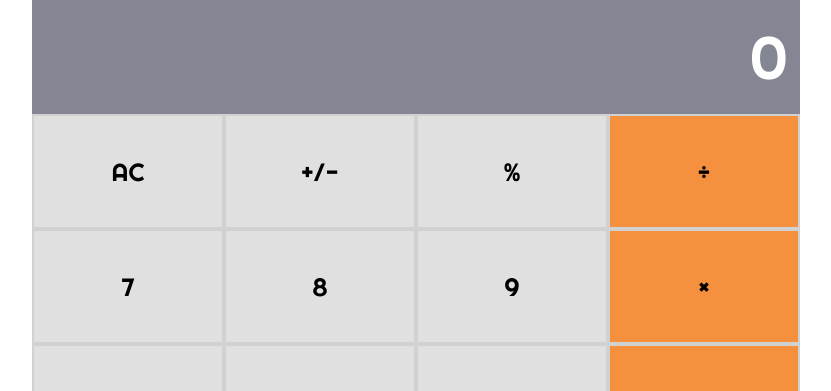
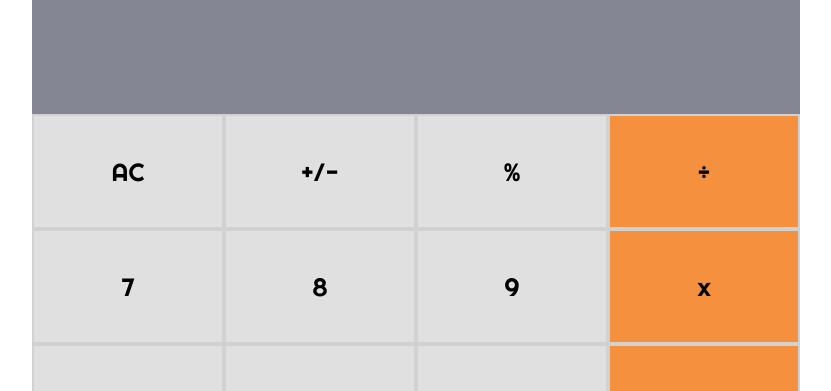
Before and after one commit to maxthestranger/math_magician, a React (Create React App) app: page / in a window 1280 px wide. Shown: the top 391 px of the page, without its empty margins (224-1055 px from the left). Built offline with nearby package versions, Linux system fonts and the light colour scheme.

Commit message:
add calculator logic

```diff
--- a/package.json
+++ b/package.json
@@ -6,6 +6,8 @@
     "@testing-library/jest-dom": "^5.16.4",
     "@testing-library/react": "^13.1.1",
     "@testing-library/user-event": "^13.5.0",
+    "big.js": "^6.1.1",
+    "prop-types": "^15.8.1",
     "react": "^18.0.0",
     "react-dom": "^18.0.0",
     "react-scripts": "5.0.1",
--- /dev/null
+++ b/src/components/Button.js
@@ -0,0 +1,34 @@
+import React, { Component } from 'react';
+import { PropTypes } from 'prop-types';
+
+export default class Button extends Component {
+  constructor(props) {
+    super(props);
+    this.state = {};
+  }
+
+  render() {
+    const { value, handleClick } = this.props;
+    return (
+      <button
+        type="button"
+        className={`btn ${
+          ['÷', 'x', '-', '+', '='].includes(value) ? 'primary' : ''
+        } ${value === '0' ? 'zero' : ''}`}
+        value="AC"
+        onClick={() => handleClick(value)}
+      >
+        {value}
+      </button>
+    );
+  }
+}
+
+Button.propTypes = {
+  value: PropTypes.string.isRequired,
+  handleClick: PropTypes.func,
+};
+
+Button.defaultProps = {
+  handleClick: () => null,
+};
--- a/src/components/Calculator.js
+++ b/src/components/Calculator.js
@@ -1,75 +1,67 @@
-/* eslint-disable react/prefer-stateless-function */
 import React, { Component } from 'react';
+import calculate from '../logic/calculate';
+import Button from './Button';
 
 class Calculator extends Component {
+  constructor(props) {
+    super(props);
+    this.state = {
+      obj: {
+        total: null,
+        next: null,
+        operation: null,
+      },
+    };
+    this.handleClick = this.handleClick.bind(this);
+  }
+
+  handleClick(btnValue) {
+    const { obj } = this.state;
+    const newObj = { ...obj, ...calculate(obj, btnValue) };
+    this.setState({
+      obj: newObj,
+    });
+  }
+
   render() {
+    const { obj } = this.state;
+    const result = obj.next || obj.total;
+    const btnData = [
+      'AC',
+      '+/-',
+      '%',
+      '÷',
+      '7',
+      '8',
+      '9',
+      'x',
+      '4',
+      '5',
+      '6',
+      '-',
+      '1',
+      '2',
+      '3',
+      '+',
+      '0',
+      '.',
+      '=',
+    ];
     return (
       <div className="calculator">
-        <input type="text" className="calculator-screen" value="0" disabled />
+        <input
+          type="text"
+          className="calculator-screen"
+          // eslint-disable-next-line react/destructuring-assignment
+          value={result ? Number(result) : ''}
+          disabled
+        />
+        <div>{}</div>
 
         <div className="calculator-keys">
-          <button type="button" className="btn" value="all-clear">
-            AC
-          </button>
-          <button type="button" className="btn" value="+/-">
-            +/-
-          </button>
-          <button type="button" className="btn" value="%">
-            %
-          </button>
-          <button type="button" className="btn primary" value="/">
-            &divide;
-          </button>
-
-          <button type="button" className="btn" value="7">
-            7
-          </button>
-          <button type="button" className="btn" value="8">
-            8
-          </button>
-          <button type="button" className="btn" value="9">
-            9
-          </button>
-          <button type="button" className="btn primary" value="*">
-            &times;
-          </button>
-
-          <button type="button" className="btn" value="4">
-            4
-          </button>
-          <button type="button" className="btn" value="5">
-            5
-          </button>
-          <button type="button" className="btn" value="6">
-            6
-          </button>
-          <button type="button" className="btn primary" value="-">
-            -
-          </button>
-
-          <button type="button" className="btn" value="1">
-            1
-          </button>
-          <button type="button" className="btn" value="2">
-            2
-          </button>
-          <button type="button" className="btn" value="3">
-            3
-          </button>
-          <button type="button" className="btn primary" value="+">
-            +
-          </button>
-
-          <button type="button" className="btn zero" value="0">
-            0
-          </button>
-          <button type="button" className="btn" value=".">
-            .
-          </button>
-
-          <button type="button" className="btn primary" value="=">
-            =
-          </button>
+          {btnData.map((btn) => (
+            <Button key={btn} value={btn} handleClick={this.handleClick} />
+          ))}
         </div>
       </div>
     );
--- /dev/null
+++ b/src/logic/calculate.js
@@ -0,0 +1,134 @@
+import operate from './operate';
+
+function isNumber(item) {
+  return !!item.match(/[0-9]+/);
+}
+
+/**
+ * Given a button name and a calculator data object, return an updated
+ * calculator data object.
+ *
+ * Calculator data object contains:
+ *   total:s      the running total
+ *   next:String       the next number to be operated on with the total
+ *   operation:String  +, -, etc.
+ */
+export default function calculate(obj, buttonName) {
+  // clear
+  if (buttonName === 'AC') {
+    return {
+      total: null,
+      next: null,
+      operation: null,
+    };
+  }
+
+  if (isNumber(buttonName)) {
+    if (buttonName === '0' && obj.next === '0') {
+      return {};
+    }
+    // If there is an operation, update next
+    if (obj.operation) {
+      if (obj.next && obj.next !== '0') {
+        return { ...obj, next: obj.next + buttonName };
+      }
+      return { ...obj, next: buttonName };
+    }
+    // If there is no operation, update next and clear the value
+    if (obj.next && obj.next !== '0') {
+      return {
+        next: obj.next + buttonName,
+        total: null,
+      };
+    }
+    return {
+      next: buttonName,
+      total: null,
+    };
+  }
+
+  if (buttonName === '.') {
+    if (obj.next) {
+      if (obj.next.includes('.')) {
+        return { ...obj };
+      }
+      return { ...obj, next: `${obj.next}.` };
+    }
+    if (obj.operation) {
+      return { ...obj, next: '0.' };
+    }
+    if (obj.total) {
+      if (obj.total.includes('.')) {
+        return {};
+      }
+      return { ...obj, next: `${obj.total}.` };
+    }
+    return { ...obj, next: '0.' };
+  }
+
+  if (buttonName === '=') {
+    if (obj.next && obj.operation) {
+      return {
+        total: operate(obj.total, obj.next, obj.operation),
+        next: null,
+        operation: null,
+      };
+    }
+    // '=' with no operation, nothing to do
+    return {};
+  }
+
+  if (buttonName === '+/-') {
+    if (obj.next) {
+      return { ...obj, next: (-1 * parseFloat(obj.next)).toString() };
+    }
+    if (obj.total) {
+      return { ...obj, total: (-1 * parseFloat(obj.total)).toString() };
+    }
+    return {};
+  }
+
+  // Button must be an operation
+
+  // When the user presses an operation button without having entered
+  // a number first, do nothing.
+  // if (!obj.next && !obj.total) {
+  //   return {};
+  // }
+
+  // User pressed an operation after pressing '='
+  if (!obj.next && obj.total && !obj.operation) {
+    return { ...obj, operation: buttonName };
+  }
+
+  // User pressed an operation button and there is an existing operation
+  if (obj.operation) {
+    if (obj.total && !obj.next) {
+      return { ...obj, operation: buttonName };
+    }
+
+    if (!obj.total) {
+      return { total: 0, operation: buttonName };
+    }
+
+    return {
+      total: operate(obj.total, obj.next, obj.operation),
+      next: null,
+      operation: buttonName,
+    };
+  }
+
+  // no operation yet, but the user typed one
+
+  // The user hasn't typed a number yet, just save the operation
+  if (!obj.next) {
+    return { operation: buttonName };
+  }
+
+  // save the operation and shift 'next' into 'total'
+  return {
+    total: obj.next,
+    next: null,
+    operation: buttonName,
+  };
+}
--- /dev/null
+++ b/src/logic/operate.js
@@ -0,0 +1,30 @@
+import Big from 'big.js';
+
+export default function operate(numberOne, numberTwo, operation) {
+  const one = Big(numberOne);
+  const two = Big(numberTwo);
+  if (operation === '+') {
+    return one.plus(two).toString();
+  }
+  if (operation === '-') {
+    return one.minus(two).toString();
+  }
+  if (operation === 'x') {
+    return one.times(two).toString();
+  }
+  if (operation === '÷') {
+    try {
+      return one.div(two).toString();
+    } catch (err) {
+      return "Can't divide by 0.";
+    }
+  }
+  if (operation === '%') {
+    try {
+      return one.mod(two).toString();
+    } catch (err) {
+      return "Can't find modulo as can't divide by 0.";
+    }
+  }
+  throw Error(`Unknown operation '${operation}'`);
+}
```
Also changed, not shown: 1 other file (tests, documents, lock files or other folders).
